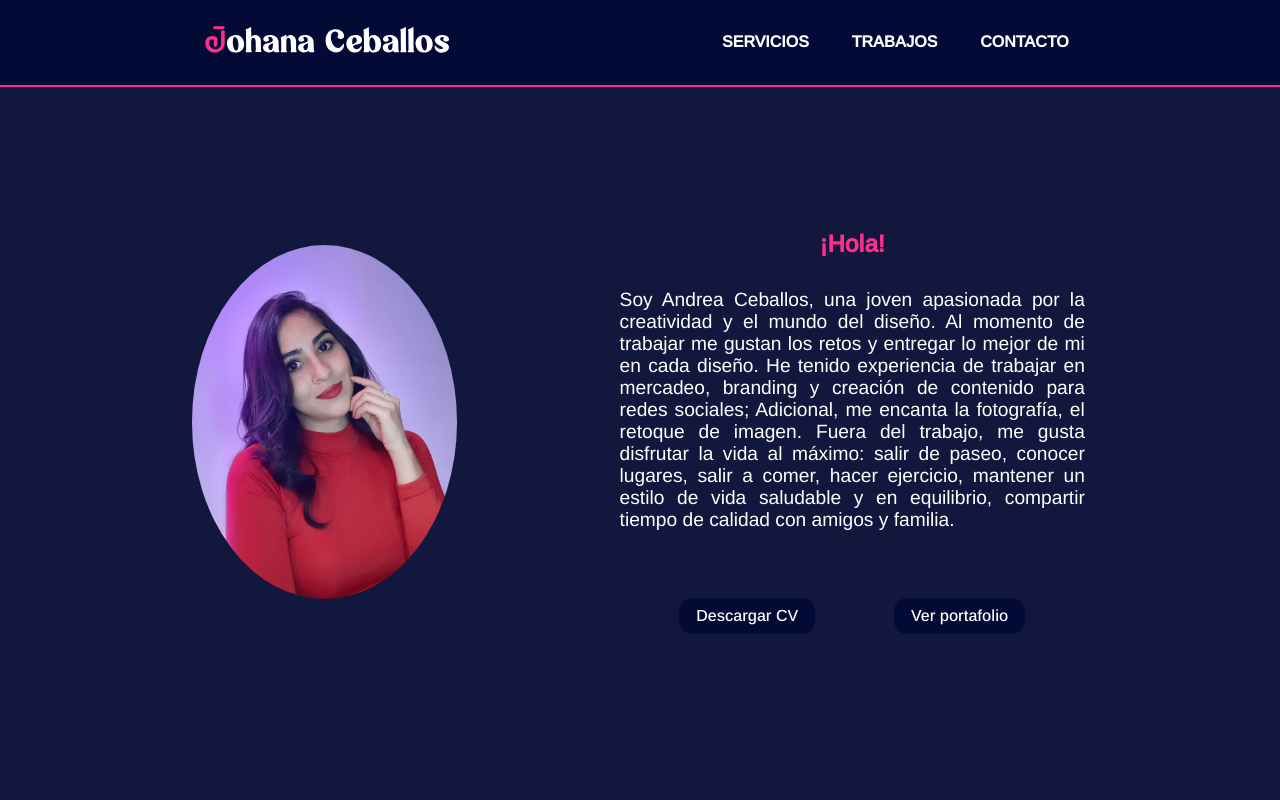
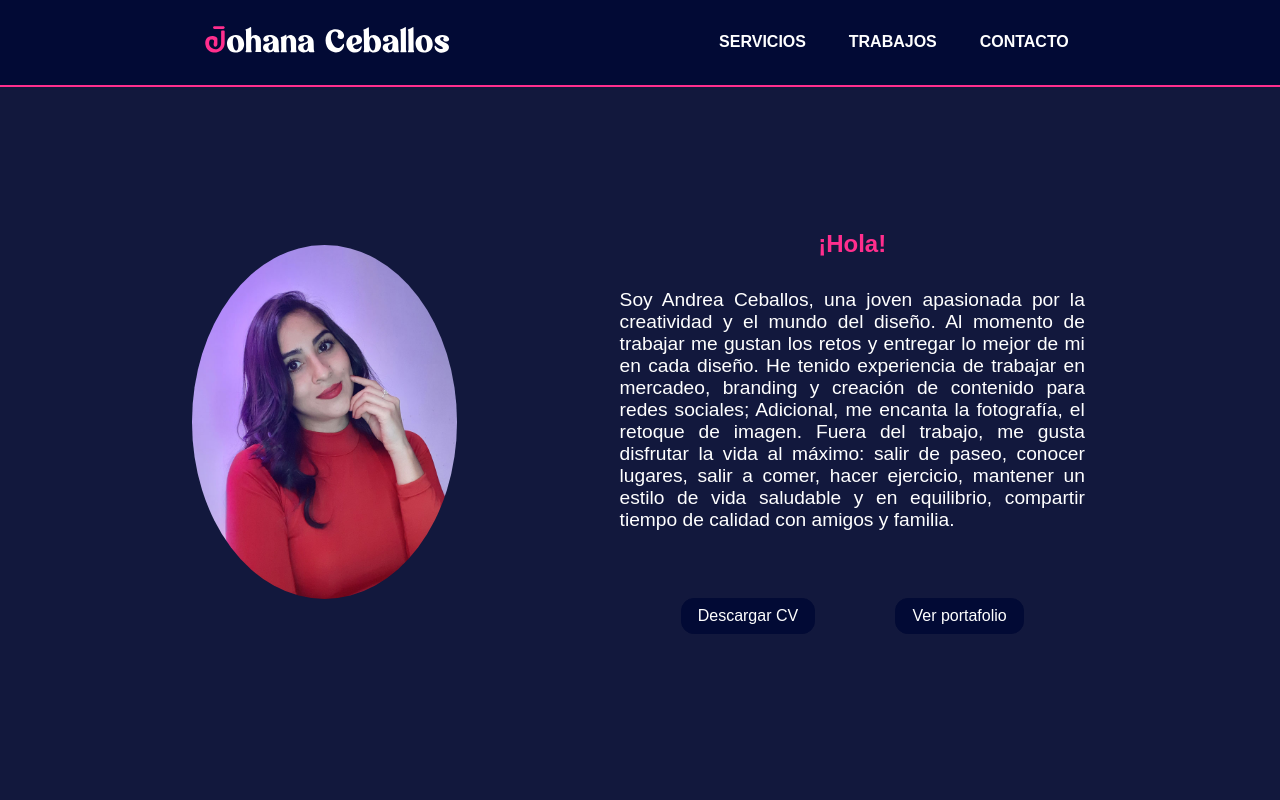
Before and after one commit to JohanaCeballosTaborda/johanaceballostaborda.github.io, a plain HTML site: page index.html in a window 1280 px wide. Shown: the top 800 px of the page. Drawn offline with nearby package versions, Linux system fonts and the light colour scheme.

Commit message:
Update index.html

```diff
--- a/index.html
+++ b/index.html
@@ -9,7 +9,7 @@
     <!--Tipografía-->
     <link rel="preconnect" href="https://fonts.googleapis.com">
     <link rel="preconnect" href="https://fonts.gstatic.com" crossorigin>
-    <link href="https://fonts.googleapis.com/css2?family=Arimo:ital,wght@0,400;0,500;1,400;1,500&display=swap" rel="stylesheet">
+    <link href="https://fonts.googleapis.com/css2?family=Inter:wght@100;200;300;400;500;600;700;800;900&family=Open+Sans:ital,wght@0,300;0,400;0,500;0,600;0,700;0,800;1,300;1,400;1,500;1,700;1,800&display=swap" rel="stylesheet">
     <!--Hojas de estilo-->
     <link rel="stylesheet" href="css/style.css">
      <!--Iconos-->
```
